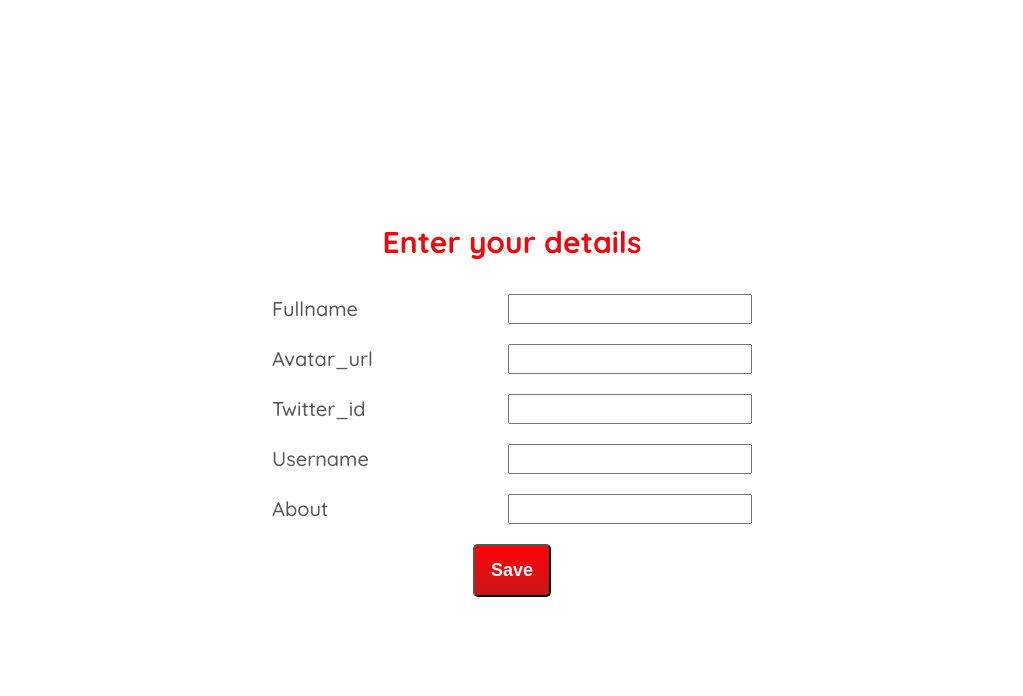
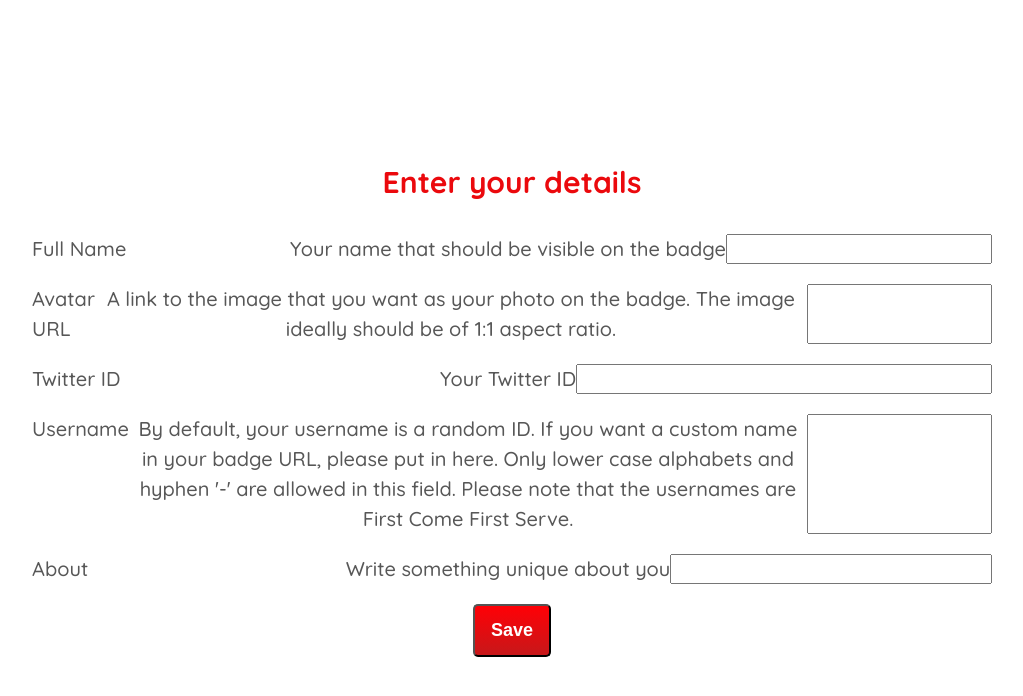
Before and after one commit to pythonindia/badges, a Flask app: template badges/templates/edit-badge.html in a window 1280 px wide. Shown: the top 696 px of the page, without its empty margins (128-1151 px from the left). Run offline with Flask 2, Linux system fonts and the light colour scheme; the template is opened without the code that fills it: values that come from a table or form of the project are taken from there, others are empty.

Commit message:
Add description to form fields and correct labels
Signed-off-by: Nabarun Pal <pal.nabarun95@gmail.com>

```diff
--- a/badges/forms.py
+++ b/badges/forms.py
@@ -7,13 +7,13 @@ from wtforms.validators import DataRequired, Email, Length, ValidationError, url
 
 
 class VerifyEmailForm(FlaskForm):
-    email = StringField("email", validators=[DataRequired(), Email()])
+    email = StringField("Email Address", validators=[DataRequired(), Email()])
     submit = SubmitField("Verify!")
 
 
 class VerifyRegistrationForm(FlaskForm):
-    booking_id = IntegerField("booking_id", validators=[DataRequired()])
-    token = StringField("token", validators=[DataRequired()])
+    booking_id = IntegerField("Booking ID", validators=[DataRequired()])
+    token = StringField("Token", validators=[DataRequired()])
     submit = SubmitField("Get my badge!")
 
 
@@ -27,12 +27,25 @@ def username_check(form: FlaskForm, field: Field) -> bool:
 
 
 class BadgeForm(FlaskForm):
-    fullname = StringField("fullname", validators=[DataRequired()])
-    avatar_url = URLField("avatar_url", validators=[url()])
-    twitter_id = StringField("twitter_id")
-    username = StringField("username", validators=[username_check])
+    fullname = StringField(
+        "Full Name",
+        description="Your name that should be visible on the badge",
+        validators=[DataRequired()],
+    )
+    avatar_url = URLField(
+        "Avatar URL",
+        description="A link to the image that you want as your photo on the badge. The image ideally should be of 1:1 aspect ratio.",
+        validators=[url()],
+    )
+    twitter_id = StringField("Twitter ID", description="Your Twitter ID")
+    username = StringField(
+        "Username",
+        description="By default, your username is a random ID. If you want a custom name in your badge URL, please put in here. Only lower case alphabets and hyphen '-' are allowed in this field. Please note that the usernames are First Come First Serve.",
+        validators=[username_check],
+    )
     about = StringField(
-        "about",
+        "About",
+        description="Write something unique about you",
         validators=[
             Length(max=80, message="About section needs to be less than 80 characters")
         ],
--- a/badges/models.py
+++ b/badges/models.py
@@ -22,7 +22,11 @@ class Attendee(db.Model):
     booking_id = db.Column(db.Integer, unique=True, index=True, nullable=False)
     email = db.Column(TEXT, index=True, nullable=False)
     fullname = db.Column(TEXT, nullable=False)
-    avatar_url = db.Column(TEXT, nullable=False, default="https://www.gravatar.com/avatar/00000000000000000000000000000000")
+    avatar_url = db.Column(
+        TEXT,
+        nullable=False,
+        default="https://www.gravatar.com/avatar/00000000000000000000000000000000",
+    )
     username = db.Column(TEXT, index=True)
     twitter_id = db.Column(TEXT)
     about = db.Column(TEXT)
--- a/badges/templates/edit-badge.html
+++ b/badges/templates/edit-badge.html
@@ -10,6 +10,7 @@
                 {{ form.hidden_tag() }}
                 <div class="flex">
                     {{ form.fullname.label }}
+                    {{ form.fullname.description }}
                     {{ form.fullname }}<br>
                     {% for error in form.fullname.errors %}
                     <span style="color: red;">{{ error }}</span>
@@ -17,6 +18,7 @@
                 </div>
                 <div class="flex">
                     {{ form.avatar_url.label }}
+                    {{ form.avatar_url.description }}
                     {{ form.avatar_url }}<br>
                     {% for error in form.avatar_url.errors %}
                     <span style="color: red;">{{ error }}</span>
@@ -24,6 +26,7 @@
                 </div>
                 <div class="flex">
                     {{ form.twitter_id.label }}
+                    {{ form.twitter_id.description }}
                     {{ form.twitter_id }}<br>
                     {% for error in form.twitter_id.errors %}
                     <span style="color: red;">{{ error }}</span>
@@ -31,6 +34,7 @@
                 </div>
                 <div class="flex">
                     {{ form.username.label }}
+                    {{ form.username.description }}
                     {{ form.username }}<br>
                     {% for error in form.username.errors %}
                     <span style="color: red;">{{ error }}</span>
@@ -38,6 +42,7 @@
                 </div>
                 <div class="flex">
                     {{ form.about.label }}
+                    {{ form.about.description }}
                     {{ form.about }}<br>
                     {% for error in form.about.errors %}
                     <span style="color: red;">{{ error }}</span>
```
